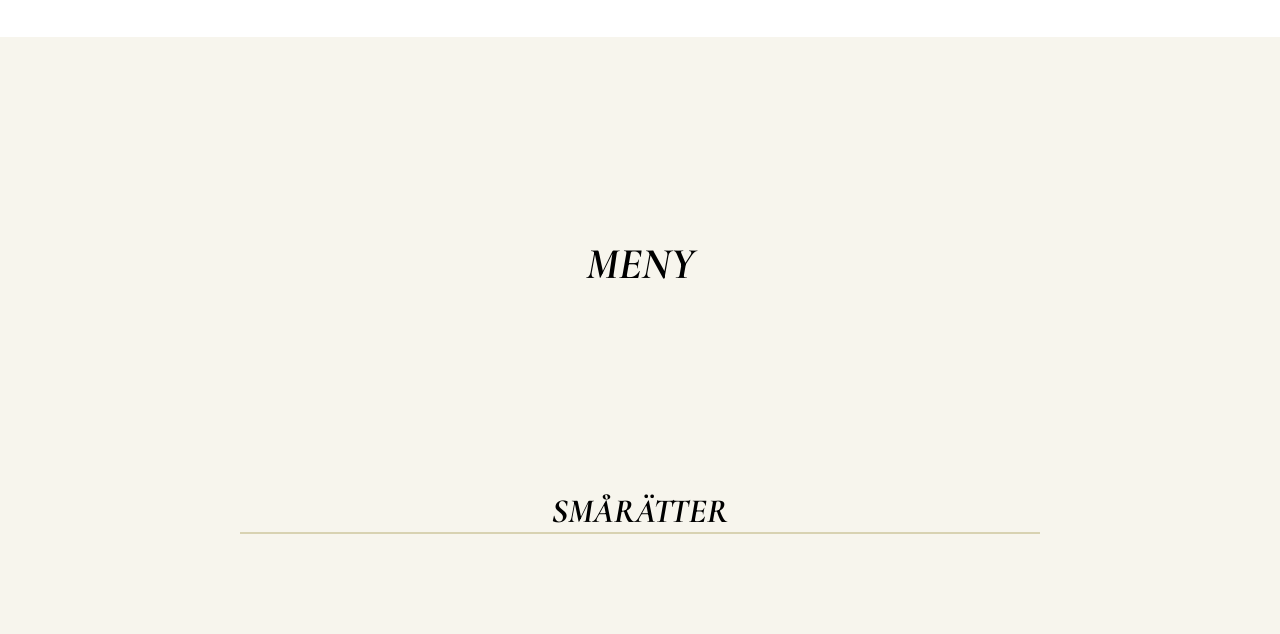
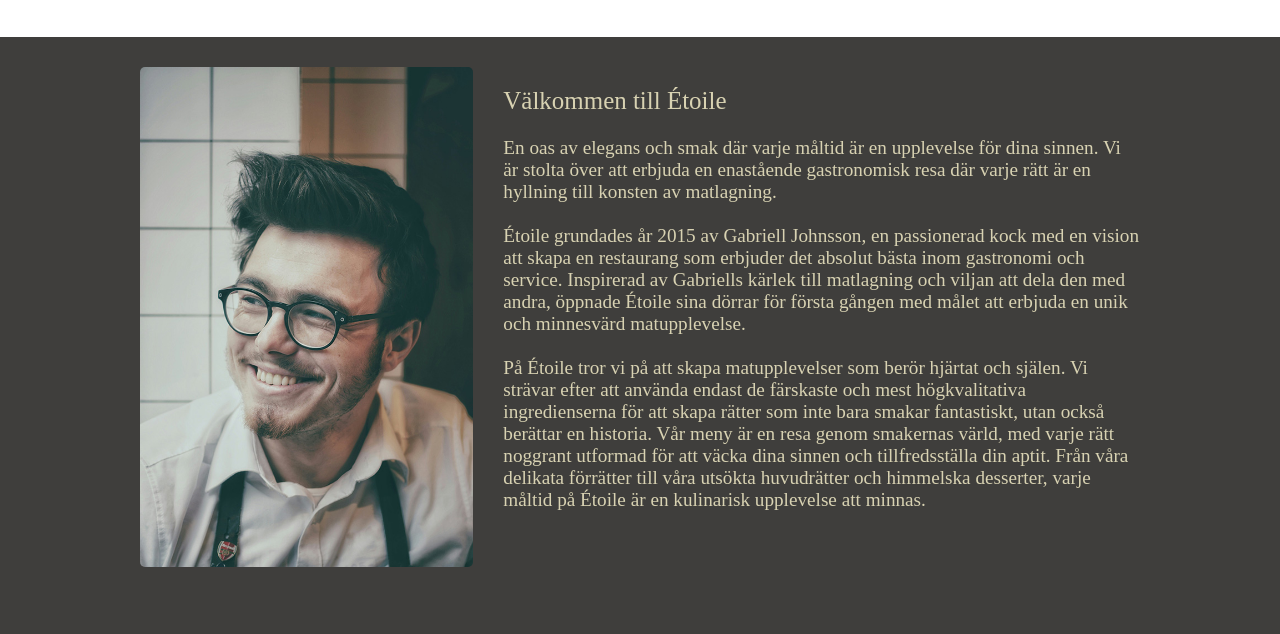
Before and after one commit to Anne-Lii/backend_projekt_webbplats, a website built with Parcel: page src/index.html in a window 1280 px wide. Shown: the part 802-1436 px from the top of the page. Built offline with nearby package versions, Linux system fonts and the light colour scheme; no server answers.

Commit message:
lagt till en section om Etoile

```diff
--- a/src/css/main.css
+++ b/src/css/main.css
@@ -55,7 +55,7 @@
 }
 
 #lock {
-font-size: 20px;
+    font-size: 20px;
 }
 
 #div_hero {
@@ -83,3 +83,33 @@
     color: #d8d2b2;
     text-decoration: none;
 }
+
+#div_etoile {
+    width: 100%;
+    height: 600px;
+    background-color: rgb(63, 62, 60);
+}
+
+#presentation {
+    display: flex;
+    width: 100%;
+    max-width: 1000px;
+    margin: auto;
+}
+
+#presentation img {
+    max-height: 500px;
+    border-radius: 5px;
+    margin-top: 30px;
+}
+
+#welcome {
+    font-size: 1.3em;
+}
+
+#presentation p {
+    max-height: 500px;
+    padding: 50px 0 0 30px;
+    font-size: 1.2em;
+    color: #d8d2b2;
+}
--- a/src/index.html
+++ b/src/index.html
@@ -7,9 +7,12 @@
     <!-- google fonts -->
     <link rel="preconnect" href="https://fonts.googleapis.com">
     <link rel="preconnect" href="https://fonts.gstatic.com" crossorigin>
-    <link href="https://fonts.googleapis.com/css2?family=Cormorant+Garamond:ital,wght@0,300;0,400;0,500;0,600;0,700;1,300;1,400;1,500;1,600;1,700&display=swap" rel="stylesheet">
+    <link
+        href="https://fonts.googleapis.com/css2?family=Cormorant+Garamond:ital,wght@0,300;0,400;0,500;0,600;0,700;1,300;1,400;1,500;1,600;1,700&display=swap"
+        rel="stylesheet">
 
-    <link rel="stylesheet" href="https://cdnjs.cloudflare.com/ajax/libs/font-awesome/6.0.0-beta3/css/all.min.css"><!-- Font awesome för ikoner -->
+    <link rel="stylesheet" href="https://cdnjs.cloudflare.com/ajax/libs/font-awesome/6.0.0-beta3/css/all.min.css">
+    <!-- Font awesome för ikoner -->
     <link rel="stylesheet" href="/src/css/main.css">
     <link rel="stylesheet" href="/src/css/meny.css">
     <script src="js/main.js" type="module"></script>
@@ -36,6 +39,7 @@
                     <li><a href="#div_meny">Meny</a></li>
                     <li><a href="#div_boka">Boka bord</a></li>
                     <li><a href="#div_etoile">Om Étoile</a></li>
+                    <li><a href="#div_find">Hitta hit</a></li>
                     <li><a href=""><i class="fas fa-lock" id="lock"></i></a></li>
 
                 </ul>
@@ -49,7 +53,35 @@
             </div>
         </div>
 
-        <div id="div_etoile"></div>
+        <div id="div_etoile">
+
+            <section id="presentation">
+
+                <img src="/src/media/chef1.jpg" alt="chef Gabriell headshot">
+                <!--
+                Photo by <a href="https://unsplash.com/@sevcovic23?utm_content=creditCopyText&utm_medium=referral&utm_source=unsplash">Petr Sevcovic</a> on <a href="https://unsplash.com/photos/focus-photography-of-man-looking-side-way-HzDF-rxlSeM?utm_content=creditCopyText&utm_medium=referral&utm_source=unsplash">Unsplash</a>
+                -->
+
+                <p><span id="welcome">Välkommen till Étoile</span>
+                    <br><br>
+                    En oas av elegans och smak där varje måltid är en upplevelse för dina sinnen.
+                    Vi är stolta över att erbjuda en enastående gastronomisk resa där varje rätt är en hyllning till
+                    konsten av matlagning.
+                    <br><br>
+                    Étoile grundades år 2015 av Gabriell Johnsson, en passionerad kock med en vision att skapa en
+                    restaurang som erbjuder det absolut bästa inom gastronomi och service.
+                    Inspirerad av Gabriells kärlek till matlagning och viljan att dela den med andra, öppnade Étoile
+                    sina dörrar för första gången med målet att erbjuda en unik och minnesvärd matupplevelse.<br><br>
+                    På Étoile tror vi på att skapa matupplevelser som berör hjärtat och själen.
+                    Vi strävar efter att använda endast de färskaste och mest högkvalitativa ingredienserna för att
+                    skapa rätter som inte bara smakar fantastiskt, utan också berättar en historia.
+                    Vår meny är en resa genom smakernas värld, med varje rätt noggrant utformad för att väcka dina
+                    sinnen och tillfredsställa din aptit.
+                    Från våra delikata förrätter till våra utsökta huvudrätter och himmelska desserter, varje måltid på
+                    Étoile är en kulinarisk upplevelse att minnas.
+                </p>
+            </section>
+        </div>
 
         <div id="div_meny">
 
@@ -80,6 +112,8 @@
             <div id="alcoholfree"></div>
         </div>
 
+        <div id="div_find"></div>
+
     </main>
 </body>
 
```
Also changed, not shown: dist/chef1.dfd44f46.jpg (added), dist/index.html, src/media/chef1.jpg (added), 2 other files.
